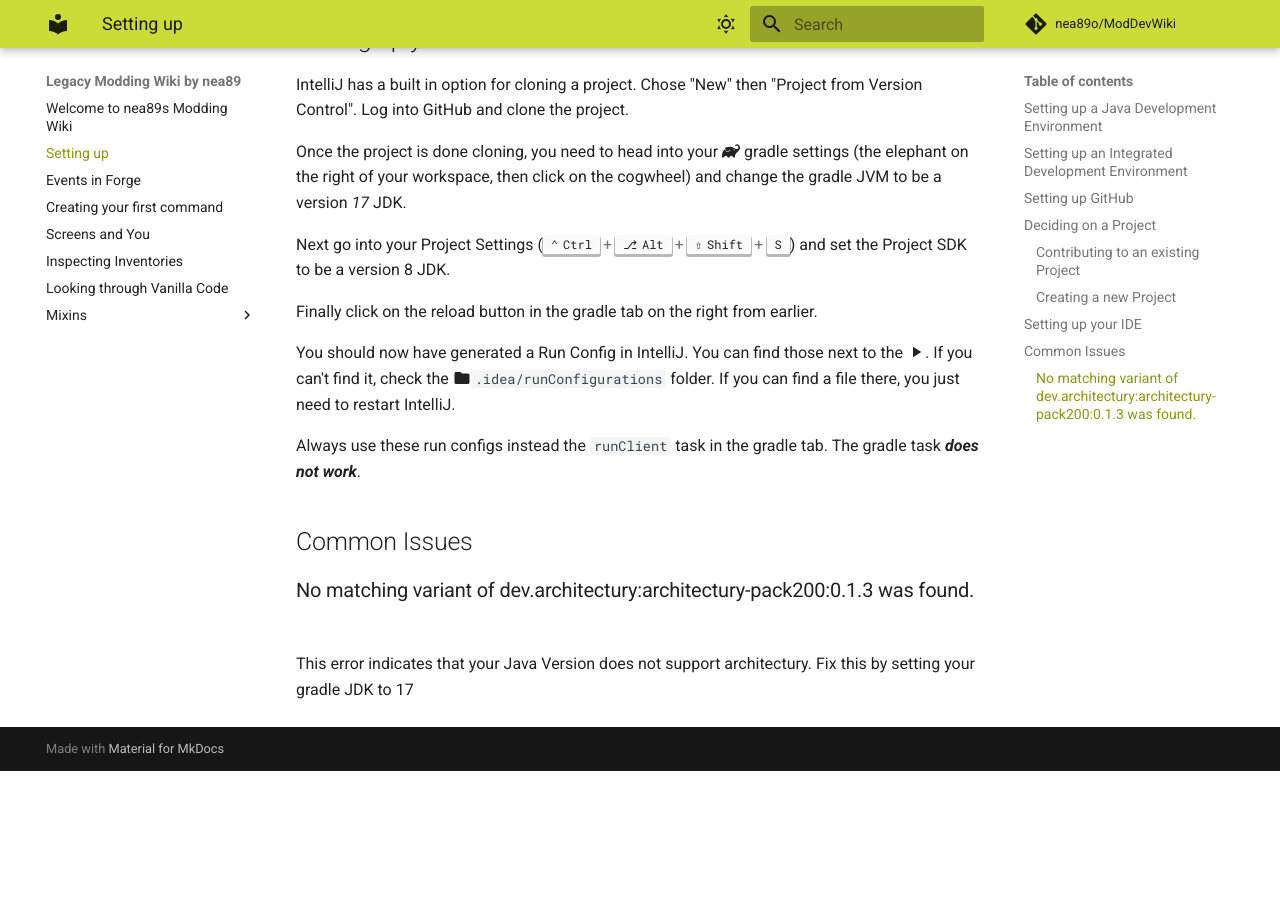
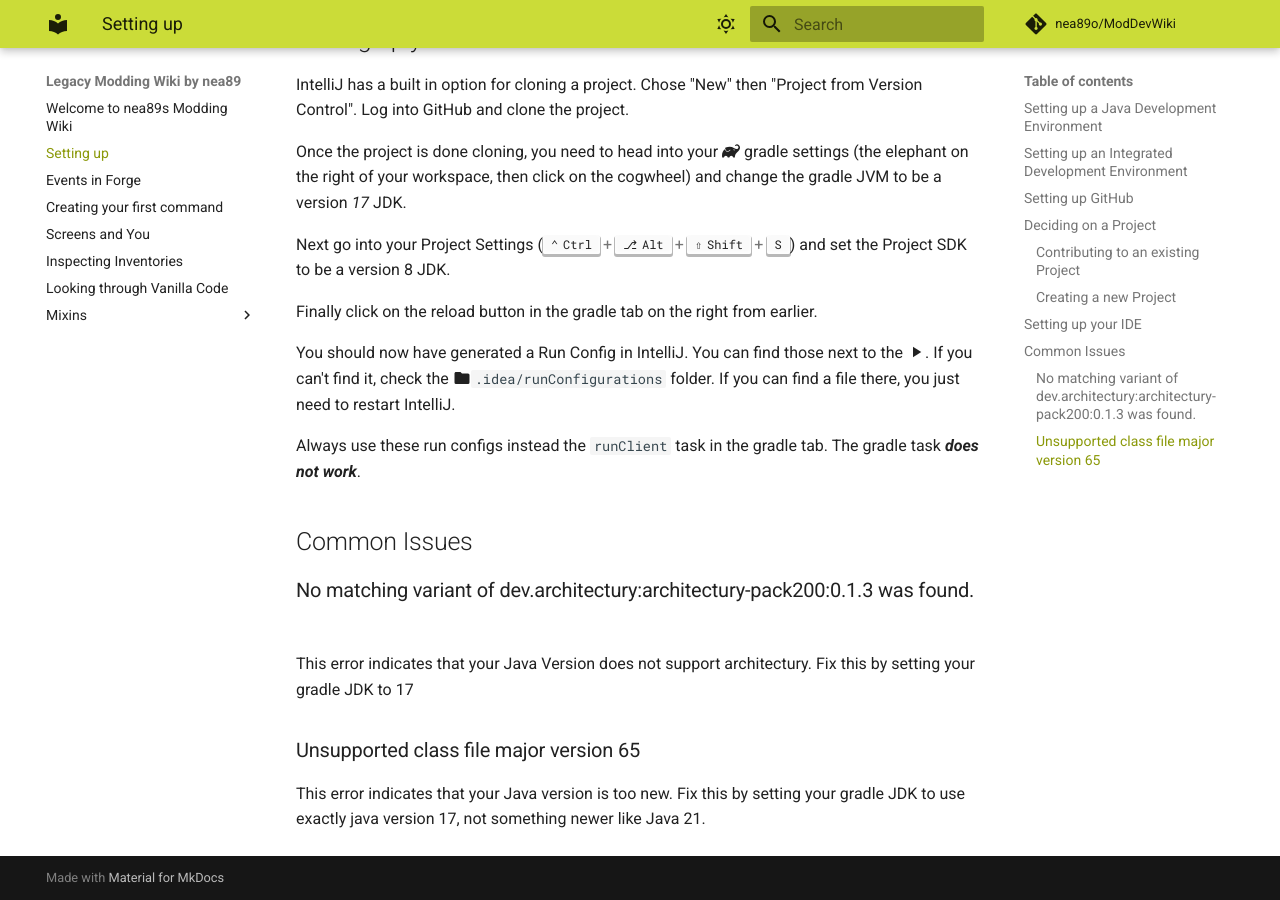
Before and after one commit to nea89o/ModDevWiki, an MkDocs documentation site: the page built from docs/ide-setup.md, in a window 1280 px wide and 900 px high, scrolled down 1715 px. Built offline with MkDocs 1.6.1 and Material for MkDocs 9.7.7, drawn with Linux system fonts in a browser that asks for light colours; comment, search, counter and statistics services are not loaded; before the commit the page ends 2486 px from its top, so only the background shows below that.

Commit message:
Add warning about too new java version

```diff
--- a/docs/ide-setup.md
+++ b/docs/ide-setup.md
@@ -57,3 +57,7 @@
 ### No matching variant of dev.architectury:architectury-pack200:0.1.3 was found.
 
 This error indicates that your Java Version does not support architectury. Fix this by setting your gradle JDK to 17
+
+### Unsupported class file major version 65
+
+This error indicates that your Java version is too new. Fix this by setting your gradle JDK to use exactly java version 17, not something newer like Java 21.
```
